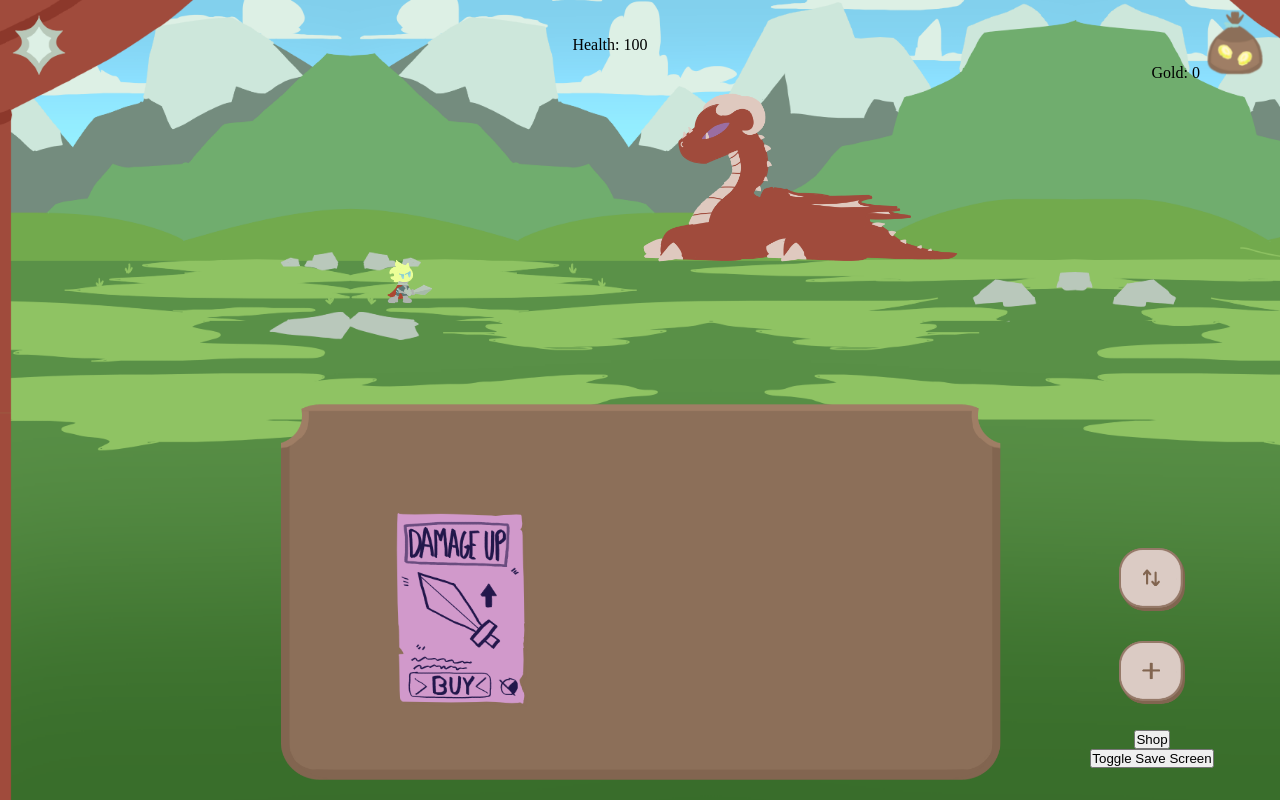
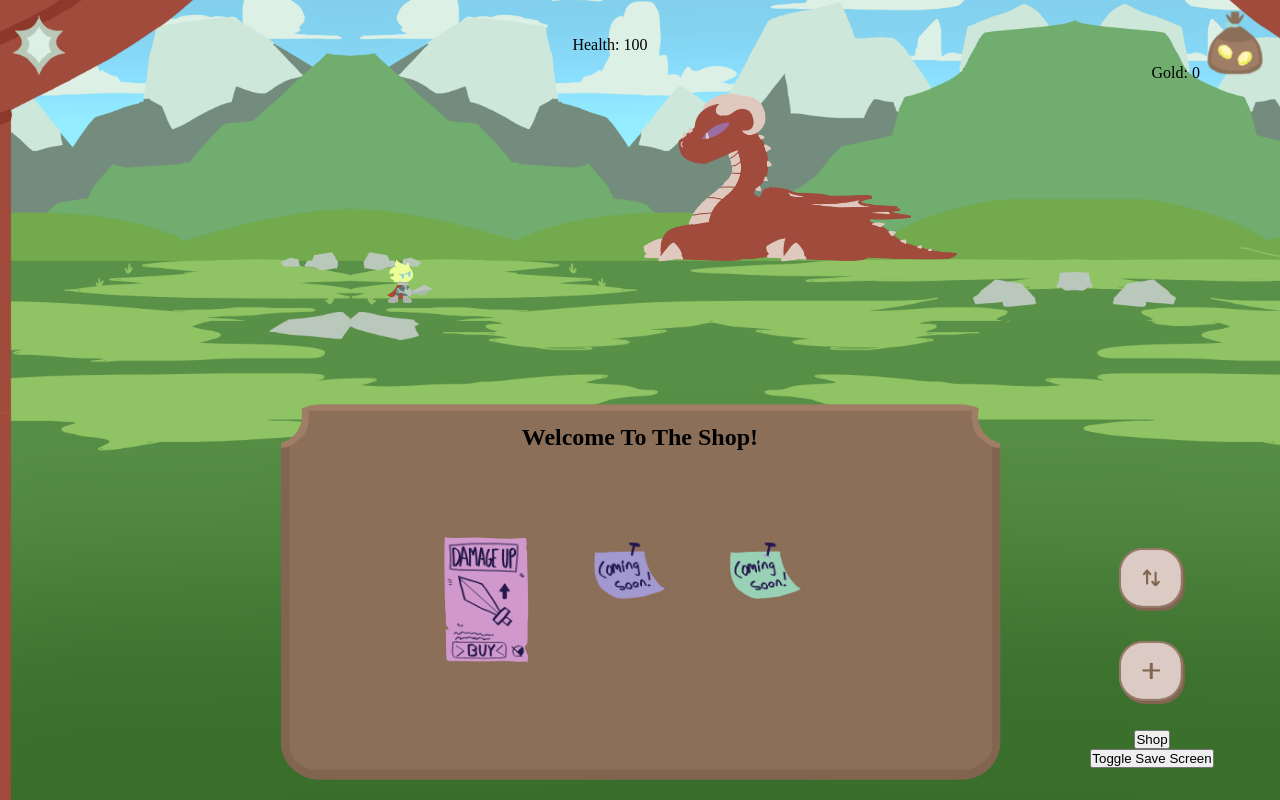
Before and after one commit to QuestlineDJ/task-knight, a React (Vite) app: page / in a window 1280 px wide. Both pictures are taken after a click on the button "Shop". Built offline with nearby package versions, Linux system fonts and the light colour scheme.

Commit message:
Shop UI styled

```diff
--- a/src/Components/ShopTab.tsx
+++ b/src/Components/ShopTab.tsx
@@ -4,6 +4,8 @@ import { defeatEnemy, increasePlayerDamage } from "../GameHelper";
 import { damageEnemyShop } from "../GameHelper";
 import "../ShopTab.css";
 import damagePoster from "../assets/Task Knight Assets/Main Panel/Shop Panel/damagePoster.png";
+import damageEnemyPoster from "../assets/Task Knight Assets/Main Panel/Shop Panel/bluePoster_comingsoon.png";
+import defeatEnemyPoster from "../assets/Task Knight Assets/Main Panel/Shop Panel/greenPoster_comingsoon.png";
 
 type ShopTabProps = {
   enemyHealth: number;
@@ -37,7 +39,8 @@ function ShopTab({
   var isShopOpen = false;
   return (
     <div className="scale">
-      <p className="damage">
+      <h1 className="scale shopHeading">Welcome To The Shop!</h1>
+      <p className="scale increaseDamage">
         <img
           src={damagePoster}
           onClick={() =>
@@ -51,6 +54,38 @@ function ShopTab({
           }
         ></img>
       </p>
+      <div className="scale damageEnemy">
+        <img
+          src={damageEnemyPoster}
+          onClick={() =>
+            damageEnemyShop(
+              damageAmount,
+              currentImage,
+              images,
+              setEnemyHealth,
+              setCurrentImage,
+              setCurrentGoldAmount,
+              currentGoldAmount
+            )
+          }
+        ></img>
+      </div>
+      <div className="scale defeatEnemy">
+        <img
+          src={defeatEnemyPoster}
+          onClick={() =>
+            defeatEnemy(
+              damageAmount,
+              currentImage,
+              images,
+              setEnemyHealth,
+              setCurrentImage,
+              setCurrentGoldAmount,
+              currentGoldAmount
+            )
+          }
+        ></img>
+      </div>
     </div>
   );
 }
--- a/src/ShopTab.css
+++ b/src/ShopTab.css
@@ -5,13 +5,44 @@
     background-size: cover;
 }
 
-.damage{
+.shopHeading{
+    position: absolute;
+    top: 0%;
+    left: -6%;
+    width: 70%;
+    height: 0%;
+    pointer-events: auto;
+}
+
+.increaseDamage{
     position: absolute;
     top: -0%;
-    left: -37%;
+    left: -30%;
     width: 38%;
     height: 75%;
     transform: scale(.35);
     pointer-events: auto;
     cursor: pointer;
 }
+
+.damageEnemy{
+    position: absolute;
+    top: -0%;
+    left: -10%;
+    width: 38%;
+    height: 75%;
+    transform: scale(.35);
+    pointer-events: auto;
+    cursor: pointer;
+}
+
+.defeatEnemy{
+    position: absolute;
+    top: -0%;
+    left: 10%;
+    width: 38%;
+    height: 75%;
+    transform: scale(.35);
+    pointer-events: auto;
+    cursor: pointer;
+}
```
